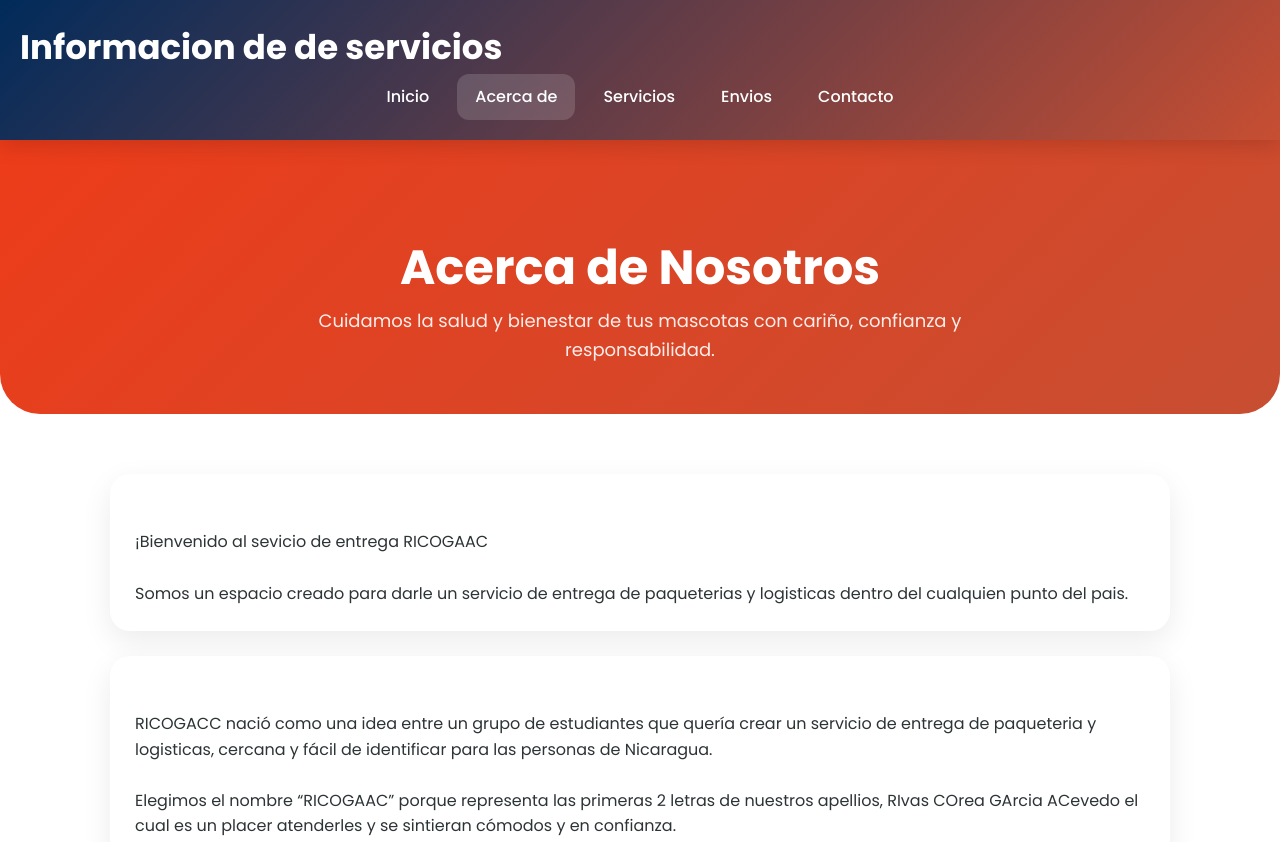
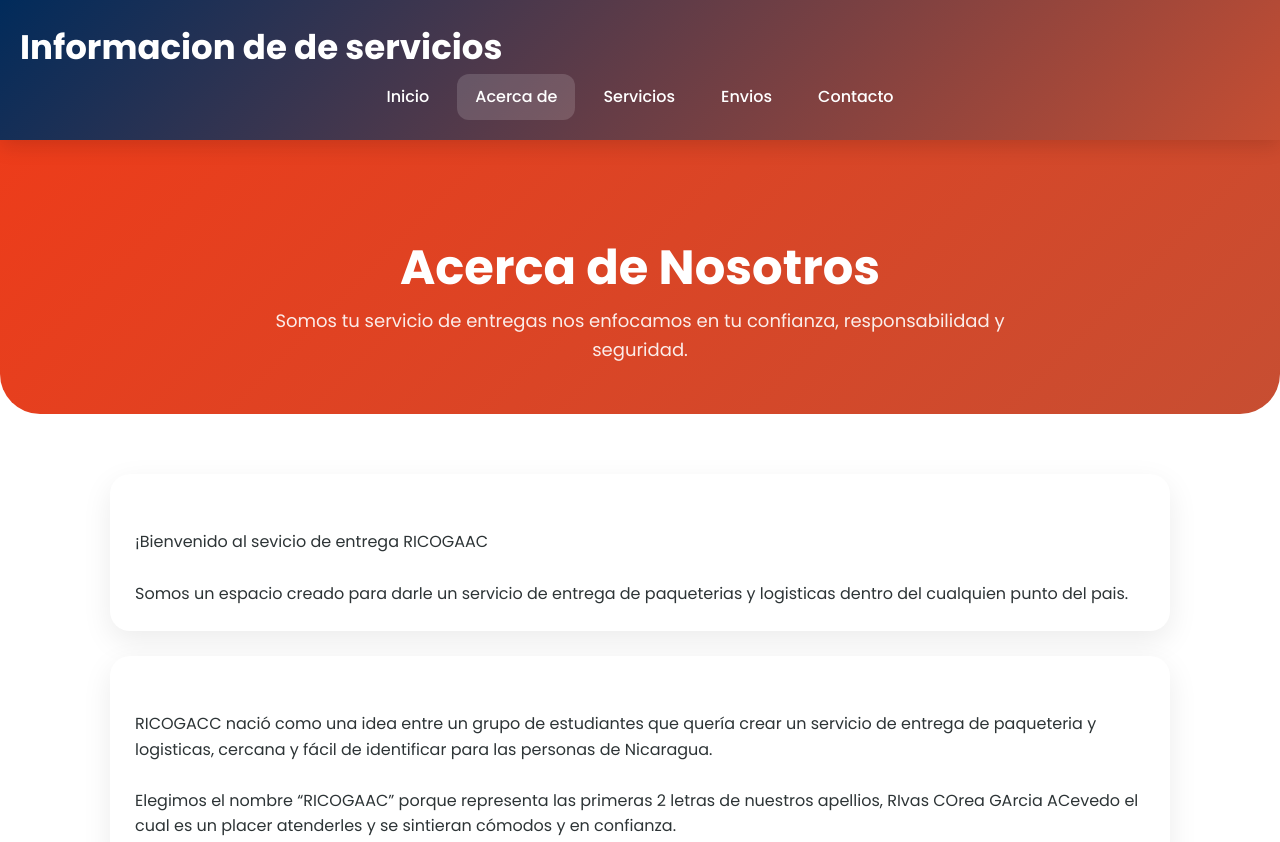
Before and after one commit to aarongo666/casimirosotelo-projecto, a website: page acerca.html in a window 1280 px wide. Shown: the top 842 px of the page. Drawn offline with Linux system fonts and the light colour scheme.

Commit message:
acerca.html

```diff
--- a/acerca.html
+++ b/acerca.html
@@ -24,7 +24,7 @@
 <!-- INTRO -->
 <section class="hero-simple">
   <h2>Acerca de Nosotros</h2>
-  <p>Cuidamos la salud y bienestar de tus mascotas con cariño, confianza y responsabilidad.</p>
+  <p>Somos tu servicio de entregas nos enfocamos en tu confianza, responsabilidad y seguridad.</p>
 </section>
 
 <section class="contenedor">
```
